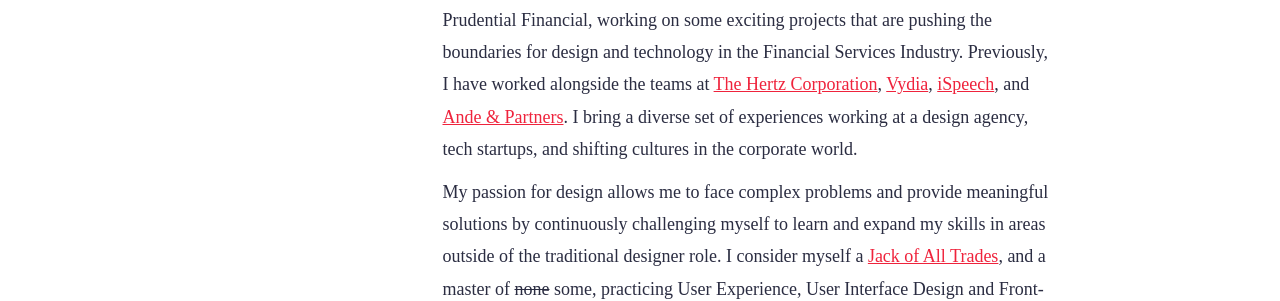
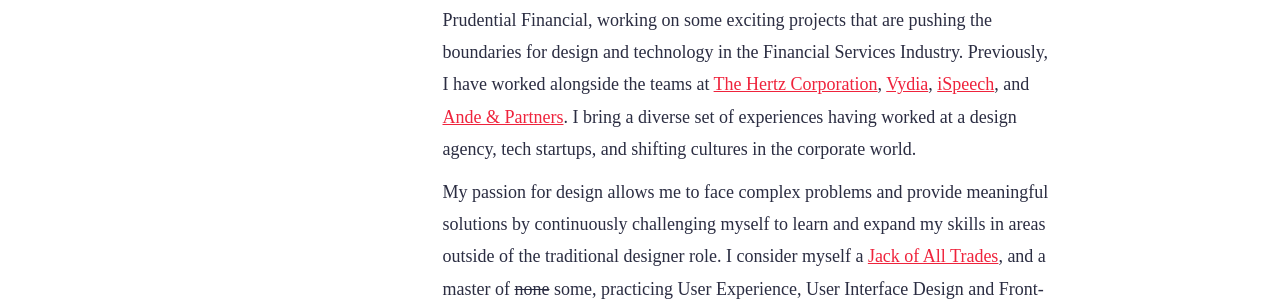
Before and after one commit to madebymiraj/Portfolio, a Jekyll site: the page index.html, which Jekyll copies as it is, in a window 1280 px wide. Shown: the part 1245-1546 px from the top of the page. Built offline with Jekyll 4.4.1, drawn with Linux system fonts in a browser that asks for light colours; nearby versions of some CDN libraries; some web fonts are replaced.

Commit message:
Updated 'index.html' via CloudCannon

```diff
--- a/index.html
+++ b/index.html
@@ -91,7 +91,7 @@
 					<h3 class="title wow fadeInUp">About me</h3>
 				</div>
 				<div class="col-sm-9">
-					<p class="wow fadeInUp editable">Hi, my name is Miraj Patel. I am currently a User Experience Designer for Prudential Financial, working on some exciting projects that are pushing the boundaries for design and technology in the Financial Services Industry. Previously, I have worked alongside the teams at <a target="_blank" href="http://hertz.com">The Hertz Corporation</a>, <a target="_blank" href="http://vydia.com">Vydia</a>, <a target="_blank" href="http://ispeech.org">iSpeech</a>, and <a target="_blank" href="http://andepartners.com">Ande &amp; Partners</a>. I bring a diverse set of experiences working at a design agency, tech startups, and shifting cultures in the corporate world.</p>
+					<p class="wow fadeInUp editable">Hi, my name is Miraj Patel. I am currently a User Experience Designer for Prudential Financial, working on some exciting projects that are pushing the boundaries for design and technology in the Financial Services Industry. Previously, I have worked alongside the teams at <a target="_blank" href="http://hertz.com">The Hertz Corporation</a>, <a target="_blank" href="http://vydia.com">Vydia</a>, <a target="_blank" href="http://ispeech.org">iSpeech</a>, and <a target="_blank" href="http://andepartners.com">Ande &amp; Partners</a>. I bring a diverse set of experiences having worked at a design agency, tech startups, and shifting cultures in the corporate world.</p>
 					<p class="wow fadeInUp editable">My passion for design allows me to face complex problems and provide meaningful solutions by continuously challenging myself to learn and expand my skills in areas outside of the traditional designer role. I consider myself a <a href="https://medium.com/@vanschneider/what-being-a-jack-of-all-trades-really-means-5ad47e84d1f0" target="_blank">Jack of All Trades</a>, and a master of <strike>none</strike> some, practicing User Experience, User Interface Design and Front-End Development. I take a user-centric approach to find a balance between both form and functionality in digital interfaces.</p>
 					<p class="wow fadeInUp editable">When I am not designing, I enjoy traveling, watching sports, and grabbing a beer with some friends. Oh, and music to me is what coffee is to most people. Spotify helps me power through the day.</p><a href="http://madebymiraj.com/docs/mirajpatel-resume.pdf" target="_blank"><button class="btn btn-danger btn-lg" type="button">View Resume</button></a>
 				</div>
```
